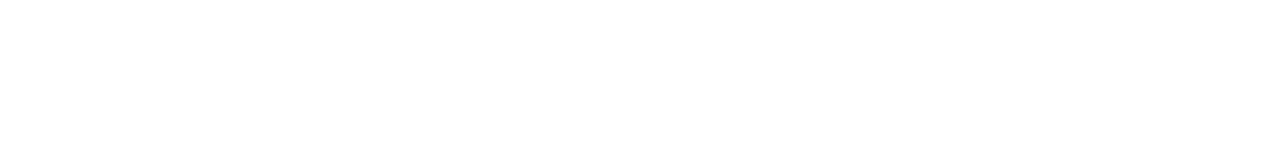
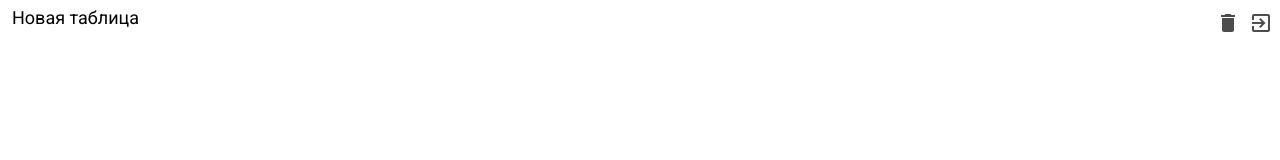
Before and after one commit to darkhanakh/pure-excel, a website built with webpack: page src/index.html in a window 1280 px wide. Built offline with nearby package versions, Linux system fonts and the light colour scheme.

Commit message:
feat: added header layout and styles in project

```diff
--- a/src/index.html
+++ b/src/index.html
@@ -13,11 +13,24 @@
       href="https://fonts.googleapis.com/css2?family=Roboto:wght@100;300;400;500;700;900&display=swap"
       rel="stylesheet"
     />
+    <link href="https://fonts.googleapis.com/icon?family=Material+Icons" rel="stylesheet" />
   </head>
   <body>
     <div id="app" class="container">
       <div class="excel">
-        <div class="excel__header"></div>
+        <div class="excel__header">
+          <input type="text" class="excel__header-input" value="Новая таблица" />
+
+          <div class="excel__header-buttons">
+            <div class="excel__header-button">
+              <span class="material-icons"> delete </span>
+            </div>
+
+            <div class="excel__header-button">
+              <span class="material-icons"> exit_to_app </span>
+            </div>
+          </div>
+        </div>
         <div class="excel__toolbar"></div>
         <div class="excel__formula"></div>
         <div class="excel__table"></div>
--- a/src/scss/_mixins.scss
+++ b/src/scss/_mixins.scss
@@ -0,0 +1,23 @@
+@mixin button($color: green) {
+  min-height: 24px;
+  min-width: 24px;
+  padding: 3px;
+  text-align: center;
+  position: relative;
+  display: inline-block;
+  color: rgba(0, 0, 0, 0.7);
+
+  & > i {
+    font-size: 18px;
+  }
+
+  &:active,
+  &--active {
+    color: $color;
+  }
+
+  &:hover {
+    background: #eee;
+    cursor: pointer;
+  }
+}
--- a/src/scss/_variables.scss
+++ b/src/scss/_variables.scss
@@ -0,0 +1,2 @@
+$header-height: 34px;
+$border-color: #c0c0c0;
--- a/src/scss/templates/_header.scss
+++ b/src/scss/templates/_header.scss
@@ -1,2 +1,35 @@
 .excel__header {
+  position: absolute;
+  top: 0;
+  right: 0;
+  left: 0;
+  height: $header-height;
+  padding: 8px 4px 0;
+  display: flex;
+  justify-content: space-between;
+
+  &-input {
+    margin: 0;
+    padding: 2px 7px;
+    min-width: 1px;
+    color: #000000;
+    border: 1px solid transparent;
+    border-radius: 2px;
+    height: 20px;
+    font-size: 18px;
+    line-height: 22;
+    outline: none;
+
+    &:hover {
+      border: 1px solid $border-color;
+    }
+
+    &:focus {
+      border: 2px solid #1a73e8;
+    }
+  }
+
+  &-button {
+    @include button(red);
+  }
 }
--- a/webpack.config.js
+++ b/webpack.config.js
@@ -29,7 +29,7 @@ const jsLoaders = () => {
 module.exports = {
   context: path.resolve(__dirname, 'src'),
   mode: 'development',
-  entry: ['@babel/polyfill', './script.js'],
+  entry: ['@babel/polyfill', './index.js'],
   output: {
     filename: filename('js'),
     path: path.resolve(__dirname, 'dist'),
```
Also changed, not shown: src/index.js (renamed from src/script.js), 1 other file.
